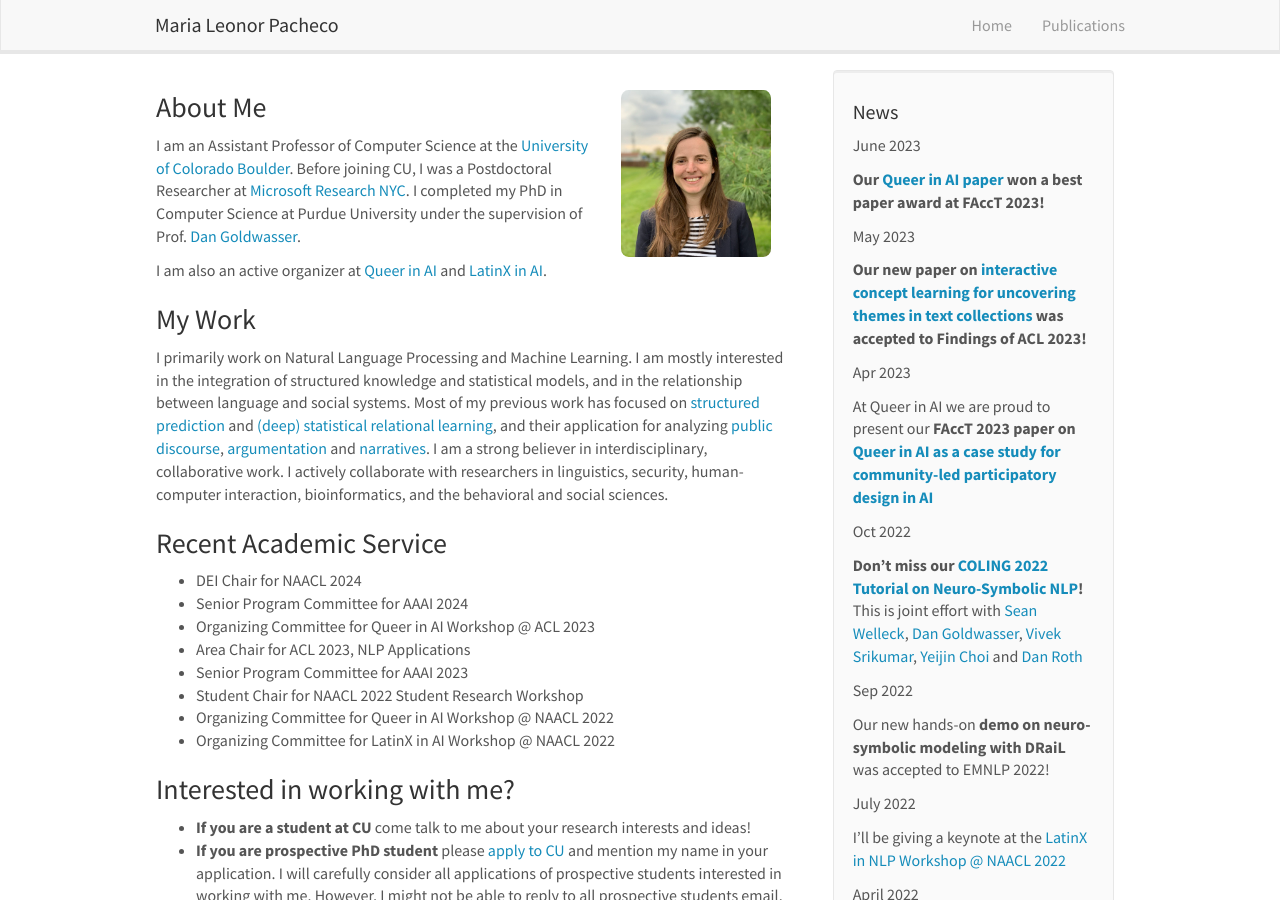
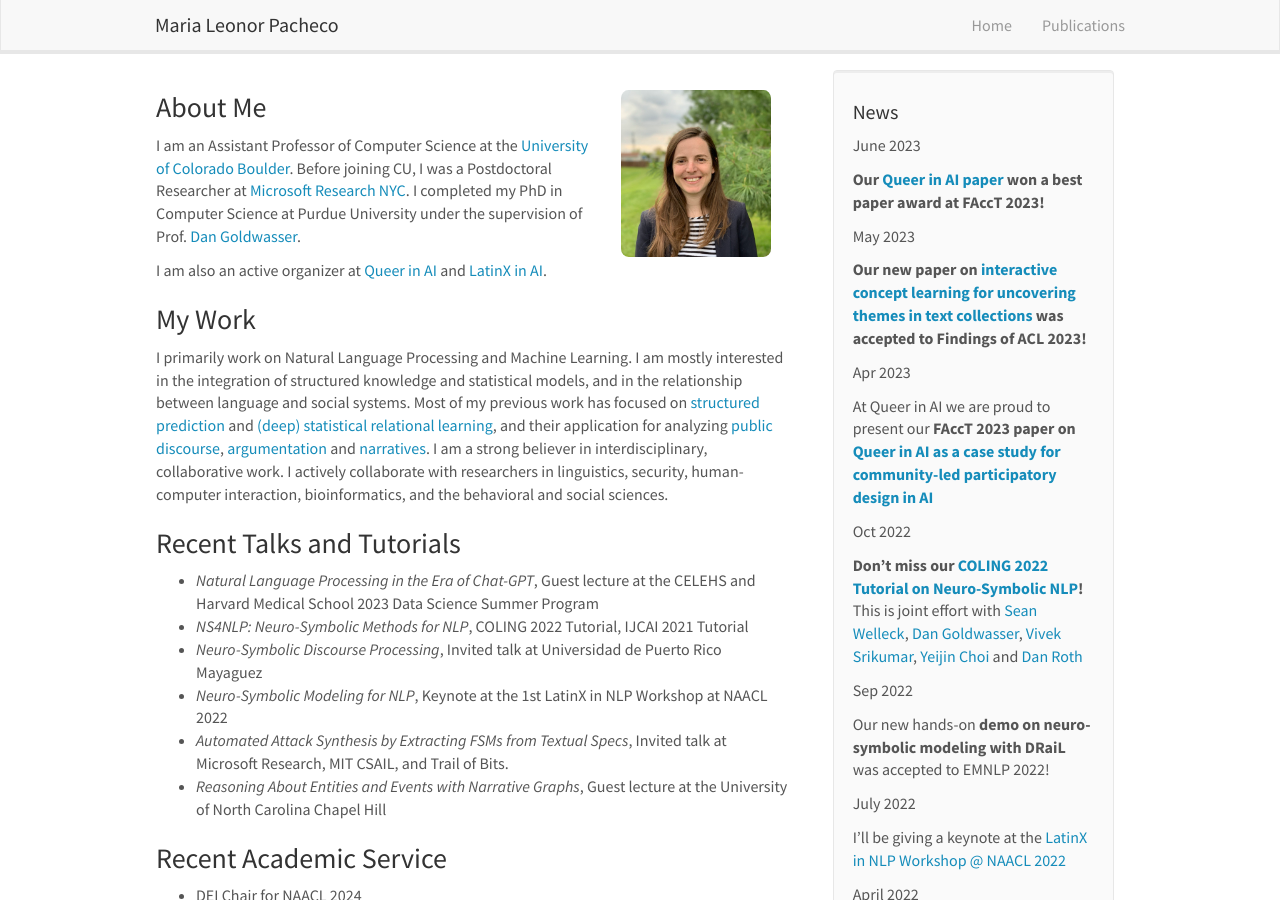
Before and after one commit to mlpacheco/mlpacheco.github.io, a Jekyll site: the page built from _pages/home.md, in a window 1280 px wide and 900 px high. Built offline with Jekyll 4.4.1, drawn with Linux system fonts in a browser that asks for light colours; nearby versions of some CDN libraries.

Commit message:
Update home.md

```diff
--- a/_pages/home.md
+++ b/_pages/home.md
@@ -18,6 +18,15 @@ I am also an active organizer at [Queer in AI](https://www.queerinai.com/) and [
 
 I primarily work on Natural Language Processing and Machine Learning. I am mostly interested in the integration of structured knowledge and statistical models, and in the relationship between language and social systems. Most of my previous work has focused on [structured prediction](https://aclanthology.org/2021.eacl-main.100/) and [(deep) statistical relational learning](https://aclanthology.org/2021.tacl-1.7/), and their application for analyzing [public discourse](https://aclanthology.org/2022.naacl-main.427/), [argumentation](https://aclanthology.org/2021.emnlp-main.783/) and [narratives](https://aclanthology.org/2020.findings-emnlp.446/). I am a strong believer in interdisciplinary, collaborative work. I actively collaborate with researchers in linguistics, security, human-computer interaction, bioinformatics, and the behavioral and social sciences.
 
+### Recent Talks and Tutorials
+
+- *Natural Language Processing in the Era of Chat-GPT*, Guest lecture at the CELEHS and Harvard Medical School 2023 Data Science Summer Program
+- *NS4NLP: Neuro-Symbolic Methods for NLP*, COLING 2022 Tutorial, IJCAI 2021 Tutorial
+- *Neuro-Symbolic Discourse Processing*, Invited talk at Universidad de Puerto Rico Mayaguez
+- *Neuro-Symbolic Modeling for NLP*, Keynote at the 1st LatinX in NLP Workshop at NAACL 2022
+- *Automated Attack Synthesis by Extracting FSMs from Textual Specs*, Invited talk at Microsoft Research, MIT CSAIL, and Trail of Bits.
+- *Reasoning About Entities and Events with Narrative Graphs*, Guest lecture at the University of North Carolina Chapel Hill
+
 ### Recent Academic Service
 -  DEI Chair for NAACL 2024
 -  Senior Program Committee for AAAI 2024
```
